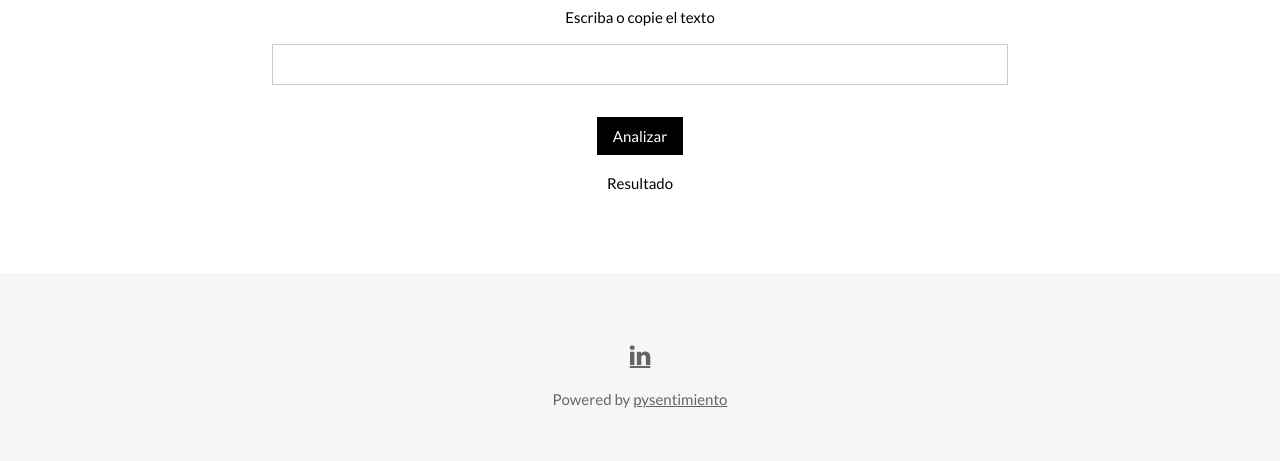
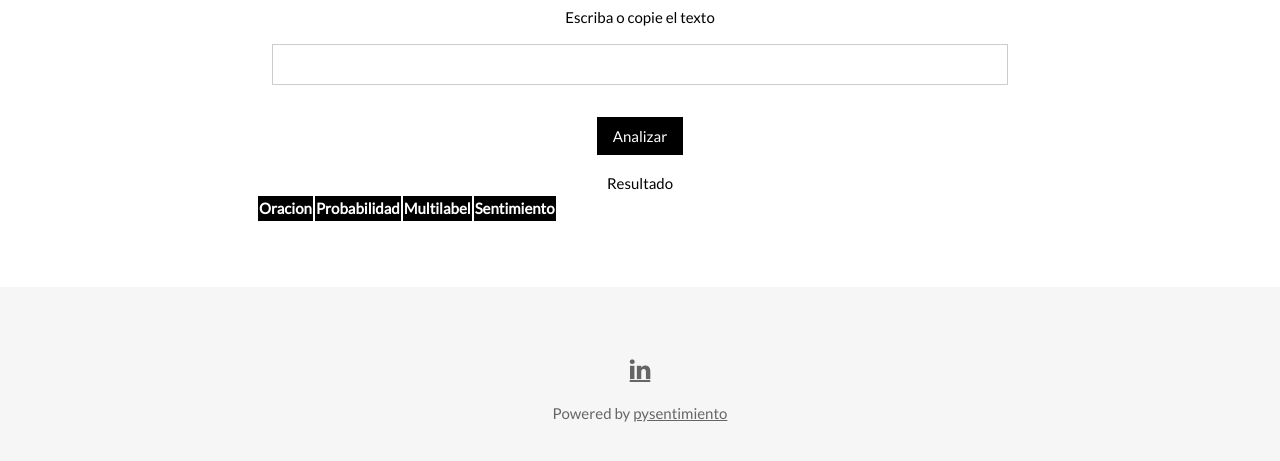
Before and after one commit to alonsofernandezg/frontsentiment, a plain HTML site: page index.html in a window 1280 px wide. Shown: the part 459-920 px from the top of the page. Drawn offline with nearby package versions, Linux system fonts and the light colour scheme; some packages are replaced by stand-ins of ours; no server answers; a script that the page names is missing.

Commit message:
Add files via upload

```diff
--- a/index.html
+++ b/index.html
@@ -7,8 +7,7 @@
     <link rel="stylesheet" href="https://www.w3schools.com/w3css/4/w3.css">
 <link rel="stylesheet" href="https://fonts.googleapis.com/css?family=Lato">
 <link rel="stylesheet" href="https://cdnjs.cloudflare.com/ajax/libs/font-awesome/4.7.0/css/font-awesome.min.css">
-<script src="https://unpkg.com/axios/dist/axios.min.js"></script>
-<script src="https://cdn.jsdelivr.net/npm/axios/dist/axios.min.js"></script>
+
 <style>
 body {font-family: "Lato", sans-serif}
 .mySlides {display: none}
@@ -63,8 +62,20 @@ body {font-family: "Lato", sans-serif}
       </form>
 
       <label>Resultado</label>
-      <p id="resultado" ></p>
+      <!-- <p id="resultado" ></p> -->
+      <table id="tbl-resultado" >
 
+        <thead>
+            <tr class="w3-black">
+                <th>Oracion</th>
+                <th>Probabilidad</th>
+                <th>Multilabel</th>
+                <th>Sentimiento</th>
+
+            </tr>
+        </thead>
+
+    </table>
 
   </div>
 
@@ -84,7 +95,8 @@ body {font-family: "Lato", sans-serif}
   <p class="w3-medium">Powered by <a href="https://github.com/pysentimiento/pysentimiento" target="_blank">pysentimiento</a></p>
 </footer>
 
-
+<script src="https://unpkg.com/axios/dist/axios.min.js"></script>
+<script src="https://cdn.jsdelivr.net/npm/axios/dist/axios.min.js"></script>
 <script src="https://cdn.jsdelivr.net/npm/sweetalert2@10"></script>
 <script src="js/servicio_inicio.js"></script>
 <script src="js/controlador_inicio.js"></script>
```
